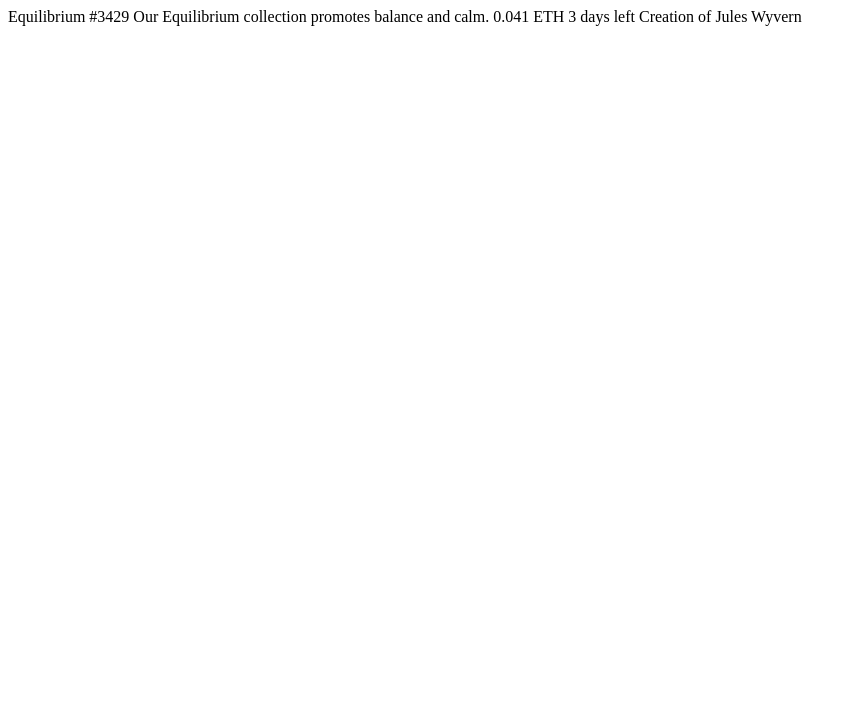
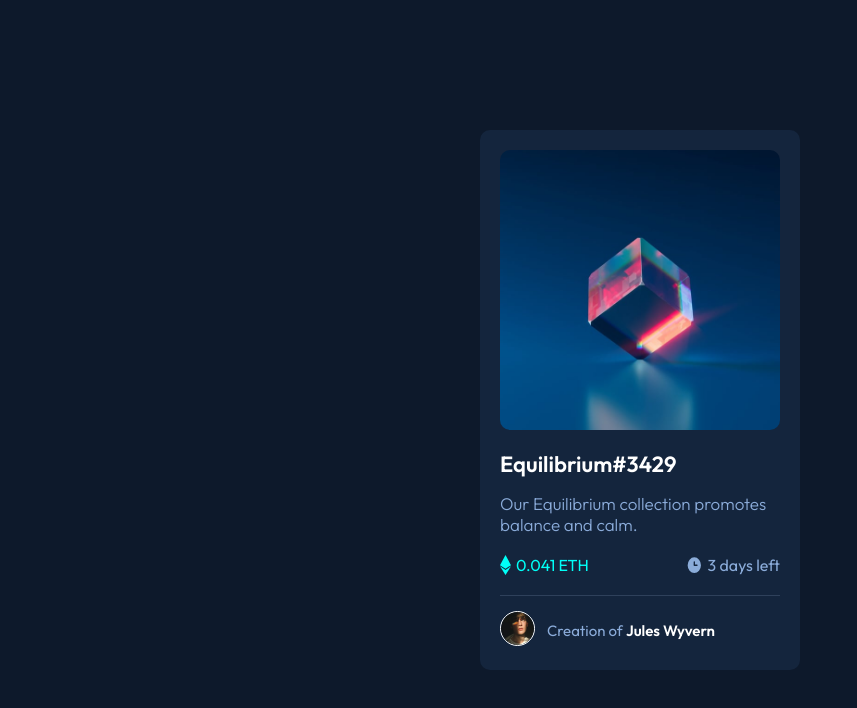
Before and after one commit to SaiThihan/finalized-file, a plain HTML site: page index.html in a window 1280 px wide. Shown: the whole page, without its empty margins (0-857 px from the left). Drawn offline with Linux system fonts and the light colour scheme.

Commit message:
finalized commit

```diff
--- a/index.html
+++ b/index.html
@@ -2,20 +2,72 @@
 <html lang="en">
   <head>
     <meta charset="UTF-8" />
+    <meta http-equiv="X-UA-Compatible" content="IE=edge" />
     <meta name="viewport" content="width=device-width, initial-scale=1.0" />
-    <!-- displays site properly based on user's device -->
-    <link rel="stylesheet" href="styles.css" />
+    <title>card component solution</title>
     <link
-      rel="icon"
-      type="image/png"
-      sizes="32x32"
-      href="./images/favicon-32x32.png"
+      rel="shortcut icon"
+      href="images/favicon-32x32.png"
+      type="image/x-icon"
     />
+    <link rel="stylesheet" href="style.css" />
+  </head>
 
-    <title>card component</title>
-  </head>
   <body>
-    Equilibrium #3429 Our Equilibrium collection promotes balance and calm.
-    0.041 ETH 3 days left Creation of Jules Wyvern
+    <main>
+      <div id="container">
+        <!--general box-->
+        <div id="card">
+          <!--top section  /  image-->
+          <div id="top_section">
+            <div>
+              <img
+                src="images/image-equilibrium.jpg"
+                alt="Equilibrium"
+                id="equilibrium_image"
+              />
+            </div>
+            <div id="hover_equilibrium">
+              <img src="images/icon-view.svg" alt="" id="view_image" />
+            </div>
+          </div>
+
+          <!--middle section / title ant text-->
+          <div id="middle_section">
+            <div>
+              <h1><a href="#" class="text_bold">Equilibrium#3429</a></h1>
+            </div>
+            <div>
+              <p>Our Equilibrium collection promotes balance and calm.</p>
+            </div>
+          </div>
+
+          <!--bottom section ETH and days left-->
+          <div id="bottom_section">
+            <div id="ETH_box">
+              <img src="images/icon-ethereum.svg " alt="ETH" id="ETH_icon" />
+              <p>0.041 ETH</p>
+            </div>
+            <div id="clock_box">
+              <img src="images/icon-clock.svg" alt="clock" id="clock_icon" />
+              <p>3 days left</p>
+            </div>
+          </div>
+          <!--last section / avatar creation of-->
+          <div id="box_avatar">
+            <div>
+              <img
+                src="images/image-avatar.png"
+                alt="your-avatar"
+                id="avatar_icon"
+              />
+            </div>
+            <div>
+              Creation of <a href="#" class="text_bold">Jules Wyvern</a>
+            </div>
+          </div>
+        </div>
+      </div>
+    </main>
   </body>
 </html>
--- a/style.css
+++ b/style.css
@@ -22,3 +22,145 @@
   padding: 0;
   box-sizing: border-box;
 }
+
+body {
+  background-color: var(--color-neutral-very-dark-blue-bg);
+}
+
+/*container general style*/
+#container {
+  color: var(--color-neutral-white);
+  font-family: var(--font-weight-regular);
+
+  display: flex;
+  align-items: center;
+  justify-content: center;
+  height: 100vh;
+}
+
+#card {
+  background-color: var(--color-neutral-very-dark-blue-bg-card);
+  border-radius: 10px;
+
+  width: 320px;
+  height: 540px;
+  padding: 20px;
+}
+
+/*top_section*/
+/*equilibrium image*/
+#equilibrium_image {
+  width: 280px;
+  border-radius: 10px;
+}
+
+#hover_equilibrium {
+  border-radius: 10px;
+
+  position: absolute;
+  width: 280px;
+  height: 280px;
+  margin-top: -280px;
+
+  display: flex;
+  align-items: center;
+  justify-content: center;
+}
+
+#hover_equilibrium:hover {
+  background-color: hsla(178, 100%, 50%, 0.534);
+  cursor: pointer;
+  border-radius: 10px;
+
+  position: absolute;
+  width: 280px;
+  height: 280px;
+  margin-top: -285px;
+}
+
+#view_image {
+  display: none;
+}
+
+#hover_equilibrium:hover #view_image {
+  display: flex;
+}
+
+/*Middle Section*/
+/*title and texts*/
+h1 {
+  font-weight: 600;
+  font-size: 22px; /* Change em to px */
+  margin-top: 15px;
+}
+
+#middle_section > div > p {
+  color: var(--color-primary-soft-blue);
+  font-weight: var(--font-weight-light);
+  font-size: 17px;
+  margin-top: 15px;
+}
+
+/*bottom section*/
+#bottom_section {
+  display: flex;
+  width: 280px;
+  margin-top: 20px;
+  font-size: 16px;
+}
+
+#ETH_box {
+  color: var(--color-primary-cyan);
+  display: flex;
+  width: 50%;
+}
+
+#ETH_icon {
+  margin-right: 5px;
+}
+
+#clock_box {
+  color: var(--color-primary-soft-blue);
+  display: flex;
+  justify-content: flex-end;
+  width: 50%;
+}
+
+#clock_icon {
+  margin-right: 5px;
+}
+
+/*avatar and the creation of*/
+#box_avatar {
+  color: var(--color-primary-soft-blue);
+  font-size: 15px;
+  display: flex;
+  align-items: center;
+  width: 280px;
+  border-top: 1px solid var(--color-neutral-very-dark-blue-line);
+  height: 70px;
+  margin-top: 20px;
+}
+
+#avatar_icon {
+  border: 1px solid var(--color-neutral-white);
+  width: 35px;
+  margin-right: 12px;
+  border-radius: 50%;
+}
+
+/*texts hover*/
+.text_bold {
+  color: var(--color-neutral-white);
+  font-weight: var(--font-weight-semi-bold);
+}
+
+.text_bold:hover {
+  color: var(--color-primary-cyan);
+  cursor: pointer;
+}
+
+main a {
+  text-decoration: none;
+  color: var(--color-neutral-white);
+}
```
